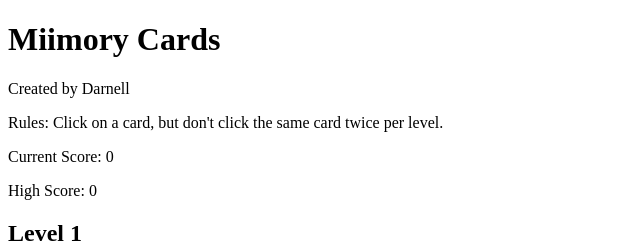
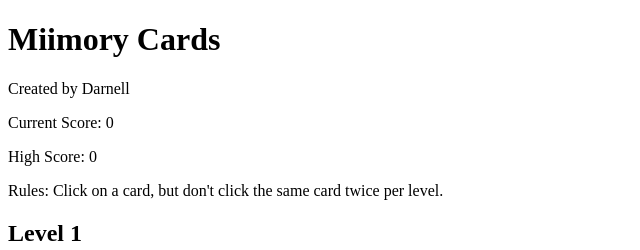
Before and after one commit to DrantDumani/memory-card-v2, a React (Vite) app: page / in a window 1280 px wide. Both pictures are taken after a click on the button "Start Level". Shown: the top 250 px of the page, without its empty margins (0-640 px from the left). Built offline with nearby package versions, Linux system fonts and the light colour scheme; no server answers.

Commit message:
Allow player to see scoreboard no matter the game state

```diff
--- a/src/App.jsx
+++ b/src/App.jsx
@@ -99,6 +99,11 @@ function App() {
       </header>
 
       <main className="main">
+        <div className="scoreboard">
+          <p className="scoreboard__text">Current Score: {score}</p>
+          <p className="scoreboard__text">High Score: {hiScore}</p>
+        </div>
+
         {levelStart && <LevelStart level={level} handleStart={startLevel} />}
         {isPlaying && (
           <Game
--- a/src/components/Game/Game.jsx
+++ b/src/components/Game/Game.jsx
@@ -1,19 +1,13 @@
 import "./Game.scss";
-import { useState } from "react";
 import Card from "../Card/Card";
 
-function Game({ score, hiScore, level, cards, handleClick }) {
+function Game({ level, cards, handleClick }) {
   return (
     <>
       <p className="main__rules">
         <span className="main__rules--bold">Rules: </span>Click on a card, but
         don&apos;t click the same card twice per level.
       </p>
-
-      <div className="scoreboard">
-        <p className="scoreboard__text">Current Score: {score}</p>
-        <p className="scoreboard__text">High Score: {hiScore}</p>
-      </div>
 
       <h2 className="main__level">Level {level}</h2>
 
```
